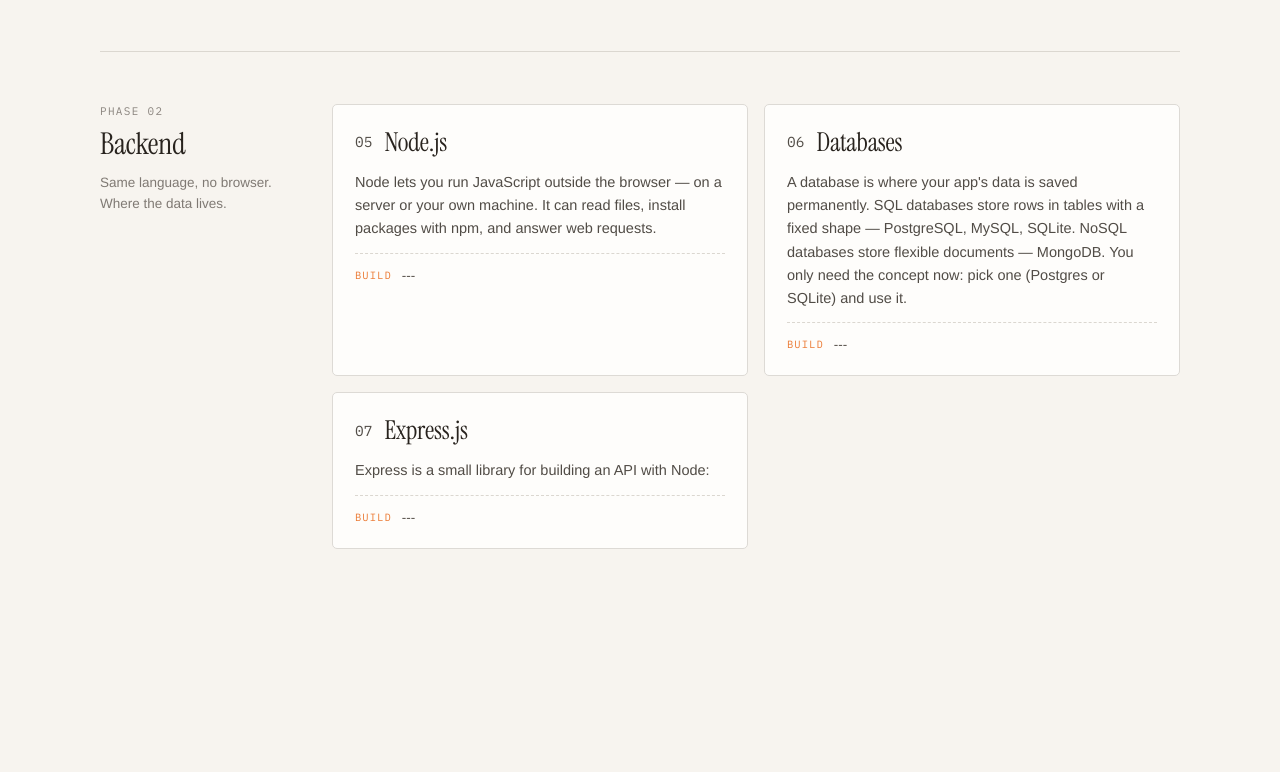
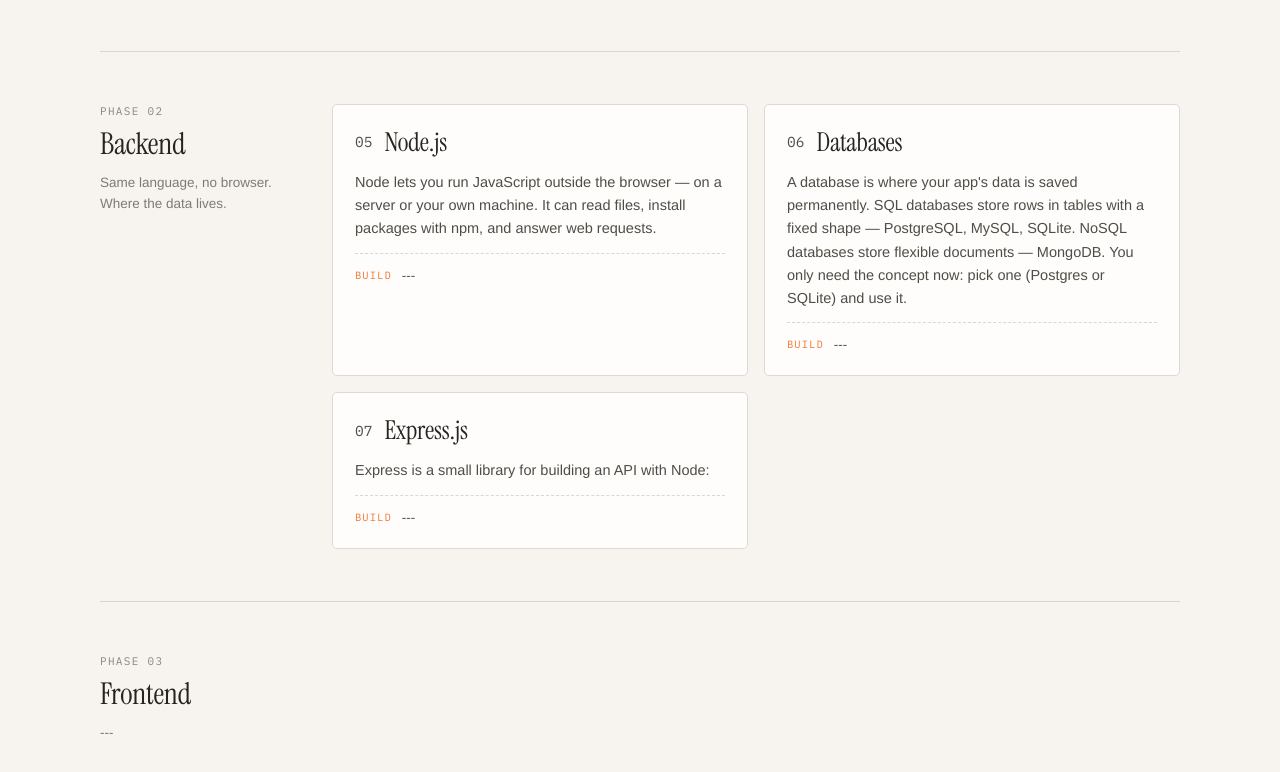
Before and after one commit to AdamKirikisla/learning-fullstack-js, a React (Vite) app in the folder learning-fullstack-js/: page / in a window 1280 px wide. Shown: the part 960-1732 px from the top of the page. Before the commit the page ends 1657 px from the top, so only its background shows below. Built offline with nearby package versions, Linux system fonts and the light colour scheme.

Commit message:
add Frontend phase

```diff
--- /dev/null
+++ b/learning-fullstack-js/src/Components/Main/Frontend.jsx
@@ -0,0 +1,15 @@
+export default function Frontend(){
+    return(
+                <section className="phase">
+                  <div className="phase-desc">
+                    <p>PHASE 03</p>
+                    <h2>Frontend</h2>
+                    <p>---</p>
+                  </div>
+                  <div className="phase-grid">
+
+
+                  </div>
+                </section>
+            )
+}
--- a/learning-fullstack-js/src/Components/Main/Main.jsx
+++ b/learning-fullstack-js/src/Components/Main/Main.jsx
@@ -1,11 +1,13 @@
 import Foundations from "./Foundations"
 import Backend from "./Backend"
+import Frontend from "./Frontend"
 
 export default function Main(){
     return(
         <section>
         <Foundations />
         <Backend />
+        <Frontend />
         </section>
 
     )
```
